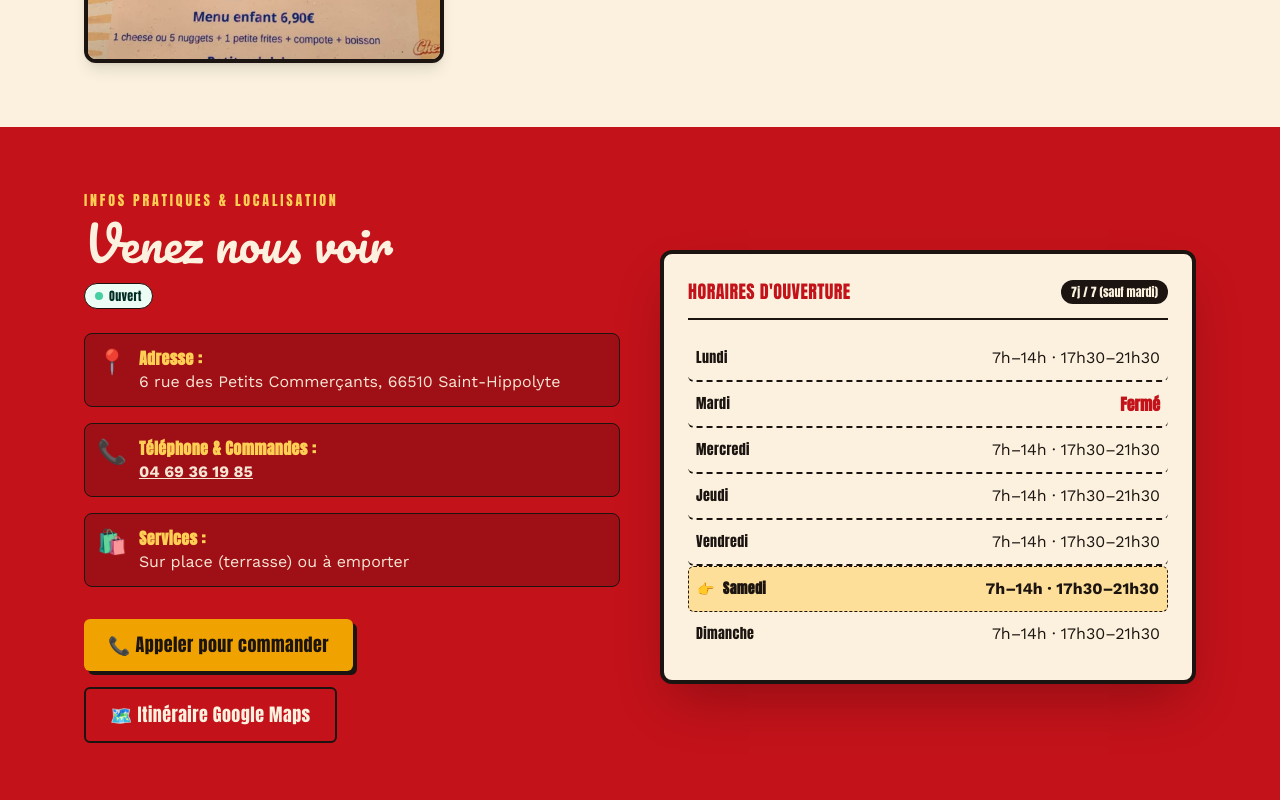
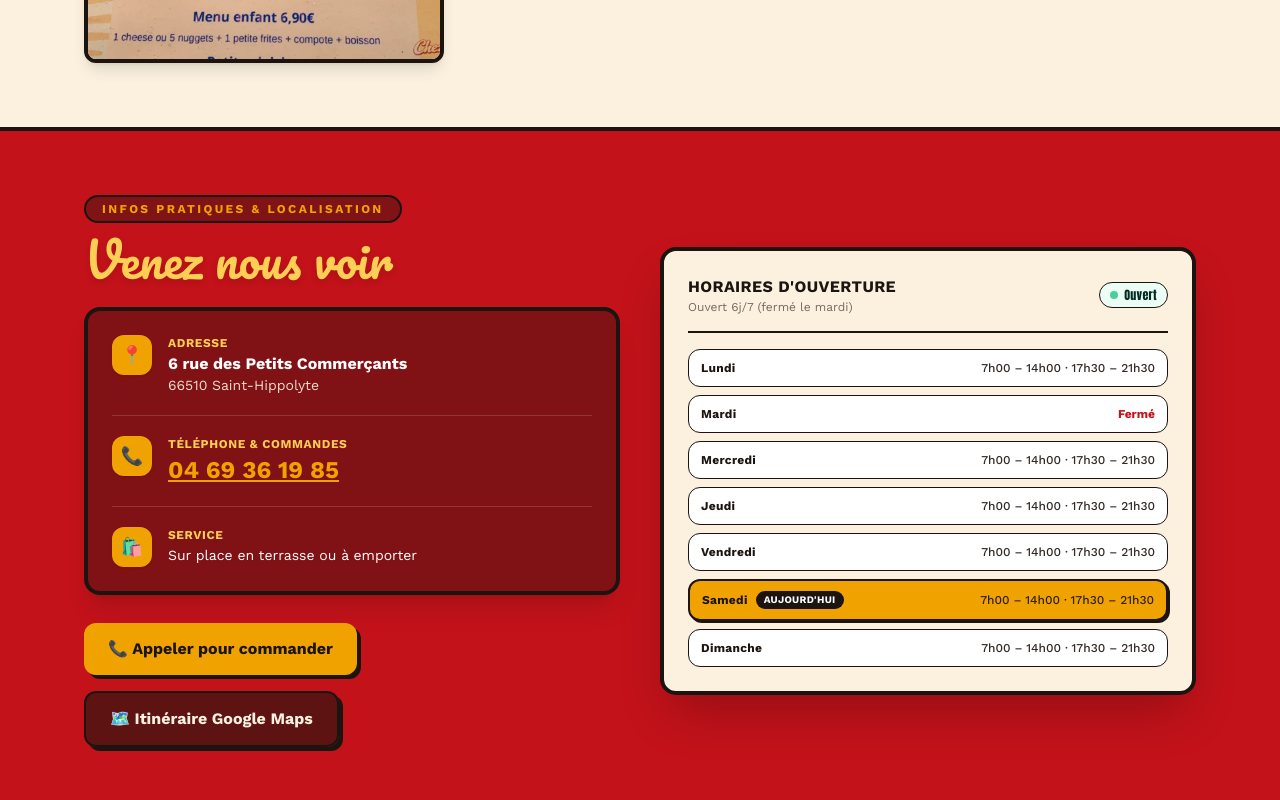
Before and after one commit to Sayzx/chezricco, a Next.js app: page / in a window 1280 px wide. Shown: the part 3880-4680 px from the top of the page. Built offline with nearby package versions, Linux system fonts and the light colour scheme.

Commit message:
feat: fix favicons and push refined Hours section design

```diff
--- a/src/app/layout.tsx
+++ b/src/app/layout.tsx
@@ -192,6 +192,9 @@ export default function RootLayout({
       className={`${anton.variable} ${pacifico.variable} ${workSans.variable}`}
     >
       <head>
+        <link rel="icon" href="/favicon.ico" sizes="any" />
+        <link rel="icon" href="/icon.png" type="image/png" />
+        <link rel="apple-touch-icon" href="/apple-touch-icon.png" />
         <script
           type="application/ld+json"
           dangerouslySetInnerHTML={{ __html: JSON.stringify(jsonLdData) }}
--- a/src/components/Hours.tsx
+++ b/src/components/Hours.tsx
@@ -4,13 +4,13 @@ import { useEffect, useState } from "react";
 import OpenStatus from "./OpenStatus";
 
 const schedule = [
-  { dayIndex: 1, day: "Lundi", hours: "7h–14h · 17h30–21h30" },
+  { dayIndex: 1, day: "Lundi", hours: "7h00 – 14h00 · 17h30 – 21h30" },
   { dayIndex: 2, day: "Mardi", hours: "Fermé" },
-  { dayIndex: 3, day: "Mercredi", hours: "7h–14h · 17h30–21h30" },
-  { dayIndex: 4, day: "Jeudi", hours: "7h–14h · 17h30–21h30" },
-  { dayIndex: 5, day: "Vendredi", hours: "7h–14h · 17h30–21h30" },
-  { dayIndex: 6, day: "Samedi", hours: "7h–14h · 17h30–21h30" },
-  { dayIndex: 0, day: "Dimanche", hours: "7h–14h · 17h30–21h30" },
+  { dayIndex: 3, day: "Mercredi", hours: "7h00 – 14h00 · 17h30 – 21h30" },
+  { dayIndex: 4, day: "Jeudi", hours: "7h00 – 14h00 · 17h30 – 21h30" },
+  { dayIndex: 5, day: "Vendredi", hours: "7h00 – 14h00 · 17h30 – 21h30" },
+  { dayIndex: 6, day: "Samedi", hours: "7h00 – 14h00 · 17h30 – 21h30" },
+  { dayIndex: 0, day: "Dimanche", hours: "7h00 – 14h00 · 17h30 – 21h30" },
 ];
 
 export default function Hours() {
@@ -21,52 +21,76 @@ export default function Hours() {
   }, []);
 
   return (
-    <section id="infos" className="bg-red text-cream relative">
-      <div className="mx-auto grid max-w-6xl gap-10 px-5 py-16 md:grid-cols-2 items-center">
+    <section id="infos" className="relative bg-red py-16 text-cream border-t-4 border-black font-body">
+      <div className="mx-auto max-w-6xl px-5">
+        <div className="grid gap-10 lg:grid-cols-12 lg:items-center">
+          {/* Left Column: Infos Pratiques */}
+          <div className="lg:col-span-6 space-y-6">
             <div>
-          <p className="font-display text-sm tracking-[0.2em] text-mustard-light uppercase">
+              <span className="inline-block rounded-full border-2 border-mustard bg-black/40 px-4 py-1 font-body text-xs tracking-[0.2em] text-mustard uppercase font-bold">
                 INFOS PRATIQUES & LOCALISATION
-          </p>
-          <h2 className="mt-2 font-script text-5xl text-cream">
+              </span>
+              <h2 className="mt-3 font-script text-5xl text-mustard-light drop-shadow-md">
                 Venez nous voir
               </h2>
-
-          <div className="mt-4">
-            <OpenStatus className="bg-cream text-black" />
             </div>
 
-          <div className="mt-6 space-y-4 font-body text-cream/95">
-            <div className="flex items-start gap-3 bg-red-dark/50 p-3 rounded-lg border border-mustard/30">
-              <span className="text-2xl">📍</span>
+            {/* Structured Card Block for Ultra Readability */}
+            <div className="rounded-2xl border-4 border-black bg-black/40 p-6 backdrop-blur-sm shadow-xl space-y-5">
+              <div className="flex items-start gap-4">
+                <span className="flex h-10 w-10 shrink-0 items-center justify-center rounded-xl bg-mustard text-black font-bold text-lg shadow-sm">
+                  📍
+                </span>
                 <div>
-                <strong className="font-display tracking-wide text-mustard-light block">Adresse :</strong>
-                <span>6 rue des Petits Commerçants, 66510 Saint-Hippolyte</span>
+                  <strong className="font-body text-xs font-bold uppercase tracking-wider text-mustard-light block">
+                    Adresse
+                  </strong>
+                  <p className="font-body text-base text-white font-bold leading-snug mt-0.5">
+                    6 rue des Petits Commerçants
+                  </p>
+                  <p className="text-sm text-cream/90 font-body">66510 Saint-Hippolyte</p>
                 </div>
               </div>
 
-            <div className="flex items-start gap-3 bg-red-dark/50 p-3 rounded-lg border border-mustard/30">
-              <span className="text-2xl">📞</span>
+              <div className="h-px bg-white/15" />
+
+              <div className="flex items-start gap-4">
+                <span className="flex h-10 w-10 shrink-0 items-center justify-center rounded-xl bg-mustard text-black font-bold text-lg shadow-sm">
+                  📞
+                </span>
                 <div>
-                <strong className="font-display tracking-wide text-mustard-light block">Téléphone & Commandes :</strong>
-                <a href="tel:0469361985" className="underline font-bold hover:text-mustard">
+                  <strong className="font-body text-xs font-bold uppercase tracking-wider text-mustard-light block">
+                    Téléphone & Commandes
+                  </strong>
+                  <a
+                    href="tel:0469361985"
+                    className="font-body text-2xl text-mustard font-bold underline hover:text-white transition-colors block mt-0.5"
+                  >
                     04 69 36 19 85
                   </a>
                 </div>
               </div>
 
-            <div className="flex items-start gap-3 bg-red-dark/50 p-3 rounded-lg border border-mustard/30">
-              <span className="text-2xl">🛍️</span>
+              <div className="h-px bg-white/15" />
+
+              <div className="flex items-start gap-4">
+                <span className="flex h-10 w-10 shrink-0 items-center justify-center rounded-xl bg-mustard text-black font-bold text-lg shadow-sm">
+                  🛍️
+                </span>
                 <div>
-                <strong className="font-display tracking-wide text-mustard-light block">Services :</strong>
-                <span>Sur place (terrasse) ou à emporter</span>
+                  <strong className="font-body text-xs font-bold uppercase tracking-wider text-mustard-light block">
+                    Service
+                  </strong>
+                  <p className="text-sm font-body text-white mt-0.5">Sur place en terrasse ou à emporter</p>
                 </div>
               </div>
             </div>
 
-          <div className="mt-8 flex flex-wrap gap-4">
+            {/* Action Buttons */}
+            <div className="flex flex-wrap gap-4 pt-1">
               <a
                 href="tel:0469361985"
-              className="inline-flex items-center gap-2 rounded-md bg-mustard px-6 py-3 font-display text-lg tracking-wide text-black shadow-[4px_4px_0_#1c1410] transition-transform hover:-translate-y-0.5"
+                className="inline-flex items-center gap-2 rounded-xl bg-mustard px-6 py-3.5 font-body text-base text-black font-bold shadow-[4px_4px_0_#1c1410] hover:bg-mustard-light transition-all"
               >
                 📞 Appeler pour commander
               </a>
@@ -74,40 +98,51 @@ export default function Hours() {
                 href="https://www.google.com/maps/search/?api=1&query=6+rue+des+Petits+Commer%C3%A7ants+66510+Saint-Hippolyte"
                 target="_blank"
                 rel="noopener noreferrer"
-              className="inline-flex items-center gap-2 rounded-md border-2 border-cream px-6 py-3 font-display text-lg tracking-wide text-cream transition-colors hover:bg-cream hover:text-black"
+                className="inline-flex items-center gap-2 rounded-xl border-2 border-cream bg-black/60 px-6 py-3.5 font-body text-base text-cream font-bold shadow-[4px_4px_0_#1c1410] hover:bg-cream hover:text-black transition-all"
               >
                 🗺️ Itinéraire Google Maps
               </a>
             </div>
           </div>
 
-        <div className="rounded-xl border-4 border-black bg-cream p-6 text-black shadow-2xl">
-          <div className="flex items-center justify-between border-b-2 border-black pb-3">
-            <p className="font-display text-lg tracking-wide text-red">
-              HORAIRES D&apos;OUVERTURE
-            </p>
-            <span className="text-xs font-display bg-black text-cream px-2.5 py-1 rounded-full">
-              7j / 7 (sauf mardi)
-            </span>
+          {/* Right Column: Horaires Card */}
+          <div className="lg:col-span-6">
+            <div className="rounded-2xl border-4 border-black bg-cream p-6 text-black shadow-2xl">
+              <div className="flex items-center justify-between border-b-2 border-black pb-4 mb-4">
+                <div>
+                  <h3 className="font-body text-base text-black uppercase font-bold tracking-wide">
+                    Horaires d&apos;Ouverture
+                  </h3>
+                  <p className="text-xs text-black/60 font-body">Ouvert 6j/7 (fermé le mardi)</p>
+                </div>
+                <OpenStatus />
               </div>
 
-          <ul className="mt-4 divide-y-2 divide-dashed divide-black/20">
+              <ul className="space-y-2">
                 {schedule.map((s) => {
                   const isToday = currentDay === s.dayIndex;
                   return (
                     <li
                       key={s.day}
-                  className={`flex items-center justify-between py-2.5 px-2 rounded-md transition-colors ${
-                    isToday ? "bg-mustard-light/50 font-bold border border-black/30" : ""
+                      className={`flex items-center justify-between px-3 py-2.5 rounded-xl text-xs transition-colors ${
+                        isToday
+                          ? "bg-mustard font-bold border-2 border-black shadow-[2px_2px_0_#1c1410]"
+                          : "bg-white border border-black/15"
                       }`}
                     >
-                  <span className="font-display text-sm tracking-wide flex items-center gap-2">
-                    {isToday && <span>👉</span>}
+                      <span className="font-body font-bold tracking-wide flex items-center gap-2">
                         {s.day}
+                        {isToday && (
+                          <span className="text-[10px] uppercase font-bold bg-black text-white px-2 py-0.5 rounded-full font-body">
+                            Aujourd&apos;hui
+                          </span>
+                        )}
                       </span>
                       <span
                         className={
-                      s.hours === "Fermé" ? "font-display text-red font-bold" : "font-body"
+                          s.hours === "Fermé"
+                            ? "font-body text-red font-bold"
+                            : "font-body text-black/90 font-medium"
                         }
                       >
                         {s.hours}
@@ -118,6 +153,8 @@ export default function Hours() {
               </ul>
             </div>
           </div>
+        </div>
+      </div>
     </section>
   );
 }
```
Also changed, not shown: src/app/apple-touch-icon.png (added). Lines whose indentation alone changed are shown as unchanged.
